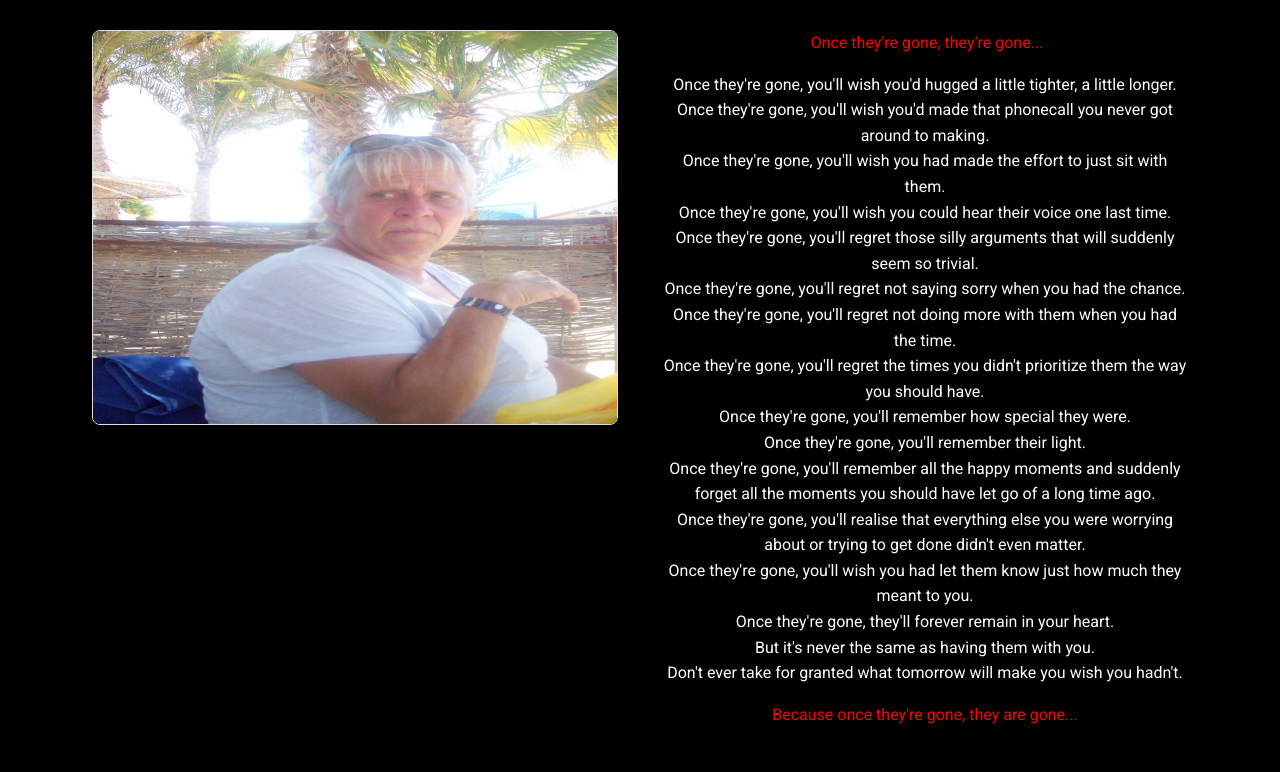
After one commit to jonthorell/mamma, a Django app: page /gone in a window 1280 px wide. The commit adds this page. Shown: the top 772 px of the page. Run offline with Django 3.2, Linux system fonts and the light colour scheme.

Commit message:
Add: gone page

```diff
--- /dev/null
+++ b/core/templates/core/gone.html
@@ -0,0 +1,42 @@
+{% extends "base.html" %}
+{% load static %}
+{% block title %}Gone{% endblock title %}
+
+{% block content %}
+
+<div class="container">
+    <div class="row">
+        <div class="col-6 core-divs">
+            <div class="center">
+                <a href="/">
+                    <img src="{% static 'images/mamma2.webp' %}" class="w-100 h-25 border border-dashed rounded-5" width="600" height="800" alt="Mamma" />
+                </a>
+            </div>
+        </div>
+        <div class="col-6 core-divs">
+            <div class="center">
+                <p>&nbsp;Once they're gone, they're gone...
+                <ul class="list-unstyled">
+                    <li>Once they're gone, you'll wish you'd hugged a little tighter, a little longer.</li>
+                    <li>Once they're gone, you'll wish you'd made that phonecall you never got around to making.</li>
+                    <li>Once they're gone, you'll wish you had made the effort to just sit with them.</li>
+                    <li>Once they're gone, you'll wish you could hear their voice one last time.</li>
+                    <li>Once they're gone, you'll regret those silly arguments that will suddenly seem so trivial.</li>
+                    <li>Once they're gone, you'll regret not saying sorry when you had the chance.</li>
+                    <li>Once they're gone, you'll regret not doing more with them when you had the time.</li>
+                    <li>Once they're gone, you'll regret the times you didn't prioritize them the way you should have.</li>
+                    <li>Once they're gone, you'll remember how special they were.</li>
+                    <li>Once they're gone, you'll remember their light.</li>
+                    <li>Once they're gone, you'll remember all the happy moments and suddenly forget all the moments you should have let go of a long time ago.</li>
+                    <li>Once they're gone, you'll realise that everything else you were worrying about or trying to get done didn't even matter.</li>
+                    <li>Once they're gone, you'll wish you had let them know just how much they meant to you.</li>
+                    <li>Once they're gone, they'll forever remain in your heart.</li>
+                    <li>But it's never the same as having them with you.</li>
+                    <li>Don't ever take for granted what tomorrow will make you wish you hadn't.</li>
+                </ul>
+                <p>Because once they're gone, they are gone...</p>
+            </div>
+        </div>
+    </div>
+</div>
+                {% endblock content %}
--- a/core/templates/core/index.html
+++ b/core/templates/core/index.html
@@ -5,7 +5,7 @@
 {% block content %}
 <div class="center">
     <h1>Vila i Frid, &Auml;lskade Mamma</h1>
-    <p>15/4 1952 -- 12/5 2024</p>
+    <a href="gone">15/4 1952 -- 12/5 2024</a>
 </div>
 <div class="container">
     <div class="row">
--- a/core/urls.py
+++ b/core/urls.py
@@ -4,5 +4,6 @@ from . import views
 
 urlpatterns = [
     path("", views.index.as_view(), name="index"),
-    path("grief", views.grief.as_view(),name="grief")
+    path("grief", views.grief.as_view(),name="grief"),
+    path("gone", views.gone.as_view(),name="gone"),
 ]
--- a/core/views.py
+++ b/core/views.py
@@ -12,3 +12,8 @@ class grief(TemplateView):
     '''Class used to display the grief page '''
 
     template_name = 'core/grief.html'
+
+class gone(TemplateView):
+    '''Class used to display the gone page '''
+
+    template_name = 'core/gone.html'
```
